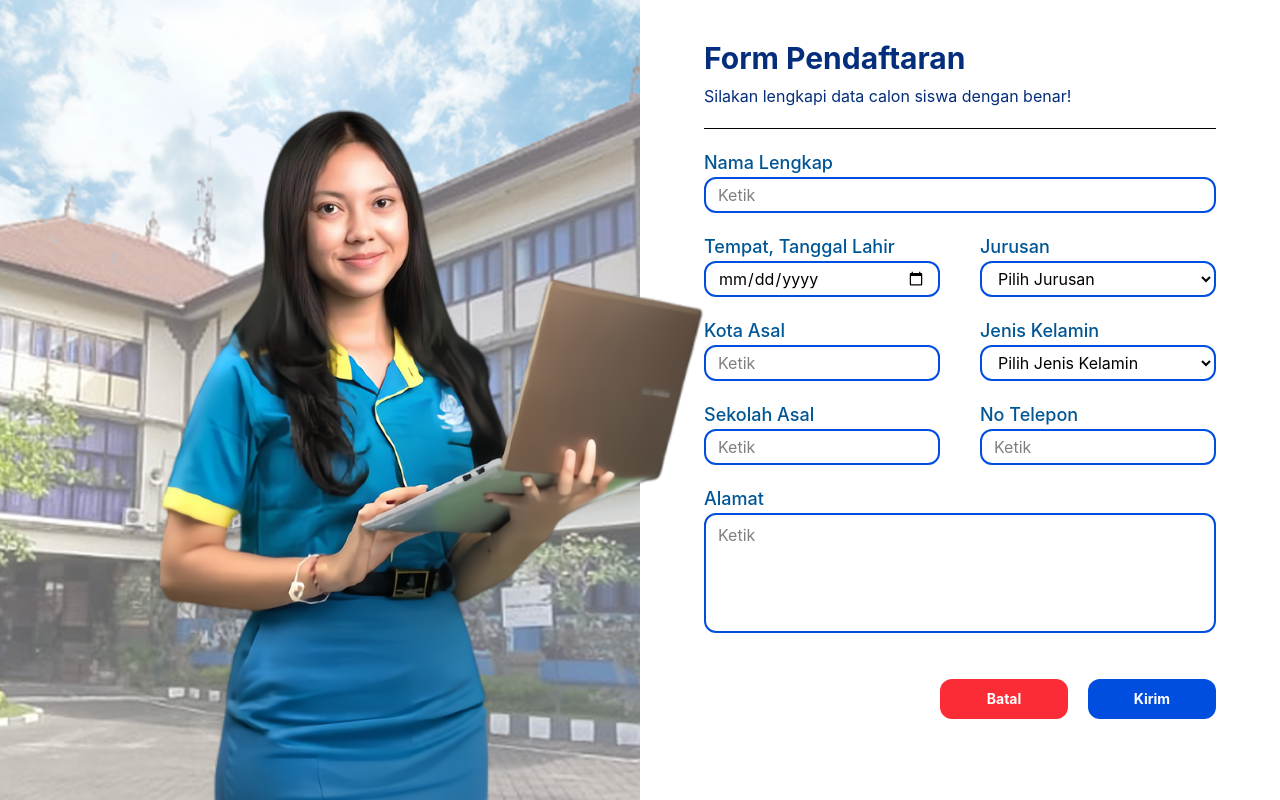
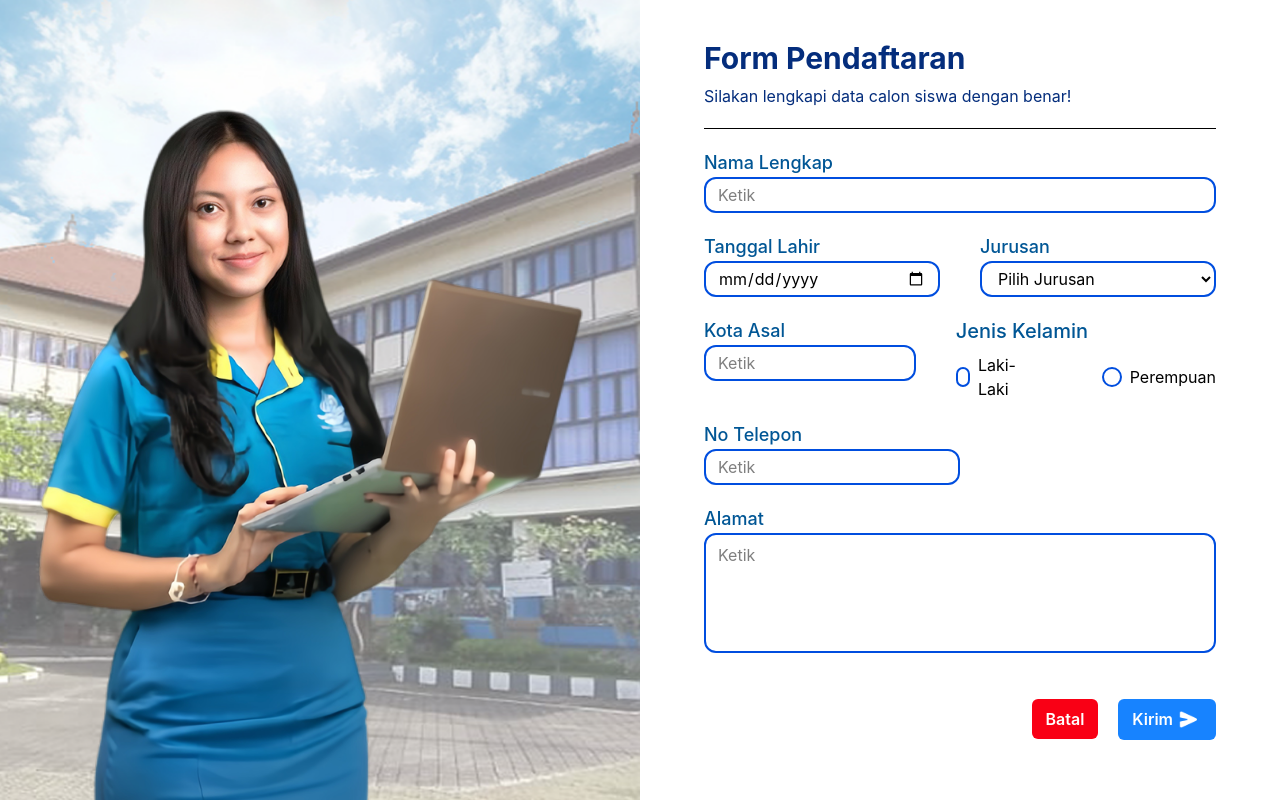
Before and after one commit to Wikan-dev/DataBasePendaftaran, a React (Vite) app: page /Daftar in a window 1280 px wide. Built offline with nearby package versions, Linux system fonts and the light colour scheme.

Commit message:
A few changes

```diff
--- a/src/pages/daftar.tsx
+++ b/src/pages/daftar.tsx
@@ -1,17 +1,26 @@
 import person from "../assets/png/OrangCewe1.png"
 import backgroundSekolah from "../assets/png/BackgroundSsekolah.png"
 import { motion } from "framer-motion"
+import ButtonRpl from "../components/ButtonRpl"
+import ButtonCancel from "../components/ButtonCancel"
+import { useState } from "react"
+import { label } from "framer-motion/client"
 
 
 export default function Daftar() {
+    const [selectedGender, setSelectedGender] = useState<string>("");
+    const option = [
+        { id: 'Laki-Laki', label: 'Laki-Laki' },
+        { id: 'Perempuan', label: 'Perempuan' }
+    ]
     return (
         <div className="w-full h-screen bg-white">
-            <div className="h-screen w-1/2 absolute">
-                <img src={backgroundSekolah} alt="backgroundSekolah" className="w-full h-full object-cover" />
-                <img src={person} alt="person" className="left-30 absolute top-0 h-screen object-contain" />
+            <div className="h-screen flex w-1/2">
+                <img src={backgroundSekolah} alt="backgroundSekolah" className="w-full" />
+                <img src={person} alt="person" className="absolute h-screen" />
             </div>
             <div className="h-screen w-1/2 absolute right-0 top-0 absolute">
-                <div className="w-full h-[90%] flex flex-col items-center absolute top-10 gap-5">
+                <div className="w-full flex flex-col items-center mt-10 gap-5">
                     <div className="border-b-1 border-black w-[80%] flex flex-col gap-2">
                         <h1 className="text-3xl font-bold text-[#042D7C]">Form Pendaftaran</h1>
                         <p className="text-m font-sm text-[#042D7C] mb-5">Silakan lengkapi data calon siswa dengan benar!</p>
@@ -25,7 +34,7 @@ export default function Daftar() {
                         </div>
                         <div className="flex flex-row gap-10">
                             <div className="w-full">
-                                <label htmlFor="TanggalLahir" className="text-[#005695] font-medium text-lg">Tempat, Tanggal Lahir</label>
+                                <label htmlFor="TanggalLahir" className="text-[#005695] font-medium text-lg">Tanggal Lahir</label>
                                 <input type="date" id="TanggalLahir" className="w-full border border-[#004EDF] focus:outline-none h-9 border-2 rounded-xl px-3 py-2" />
                             </div>
                             <div className="w-full">
@@ -45,20 +54,22 @@ export default function Daftar() {
                                 <input type="text" id="KotaAsal" placeholder="Ketik" className="w-full border border-[#004EDF] h-9 focus:outline-none border-2 rounded-xl px-3 py-2" />
                             </div>
                             <div className="w-full">
-                                <label htmlFor="jenisKelamin" className="text-[#005695] font-medium text-lg">Jenis Kelamin</label>
-                                <select id="jenisKelamin" className="text-m w-full border border-[#004EDF] h-9 focus:outline-none border-2 rounded-xl px-3">
-                                    <option value="">Pilih Jenis Kelamin</option>
-                                    <option value="Laki-laki">Laki-laki</option>
-                                    <option value="Perempuan">Perempuan</option>
-                                </select>
+                                <label htmlFor="jenisKelamin" className="text-[#005695] font-medium text-xl">Jenis Kelamin</label>
+                                <div className="flex gap-20 mt-2">
+                                    {option.map((option) => (
+                                        <label key={option.id} className="flex items-center gap-2">
+                                            <input className="hidden" type="radio" name="jenisKelamin" value={option.id} checked={selectedGender === option.id} onChange={(e) => setSelectedGender(e.target.value)} />
+                                            <div className={`w-5 h-5 rounded-full border-2 border-[#004EDF] flex items-center justify-center ${selectedGender === option.id}`}>
+                                                {selectedGender === option.id && <div className="w-3 h-3 rounded-full bg-[#004EDF]"></div>}
+                                            </div>
+                                            {option.label}
+                                        </label>
+                                    ))}
+                                </div>
                             </div>
                         </div>
                         <div className="flex flex-row gap-10">
-                            <div className="w-full">
-                                <label htmlFor="SekolahAsal" className="text-[#005695] font-medium text-lg">Sekolah Asal</label>
-                                <input type="text" id="SekolahAsal" placeholder="Ketik" className="w-full border border-[#004EDF] h-9 focus:outline-none border-2 rounded-xl px-3 py-2" />
-                            </div>
-                            <div className="w-full">
+                            <div className="w-1/2">
                                 <label htmlFor="No Telepon" className="text-[#005695] font-medium text-lg">No Telepon</label>
                                 <input type="number" id="No Telepon" placeholder="Ketik" className="w-full border border-[#004EDF] h-9 focus:outline-none border-2 rounded-xl px-3 py-2" />
                             </div>
@@ -71,8 +82,12 @@ export default function Daftar() {
                         </div>
                         <div className="flex flex-row mt-5">
                             <div className="w-full flex justify-end gap-5">
+                                {/*
                                 <motion.div whileHover={{ scale: 1.05 }} whileTap={{ scale: 0.95 }} className="bg-red-500 w-1/4 cursor-pointer h-10 rounded-xl text-white font-bold text-sm flex items-center justify-center">Batal</motion.div>
                                 <motion.div whileHover={{ scale: 1.05 }} whileTap={{ scale: 0.95 }} className="bg-[#004EDF] w-1/4 cursor-pointer h-10 rounded-xl text-white font-bold text-sm flex items-center justify-center">Kirim</motion.div>
+                                */}
+                                <ButtonCancel>Batal</ButtonCancel>
+                                <ButtonRpl>Kirim</ButtonRpl>
                             </div>
                         </div>
                     </div>
```
